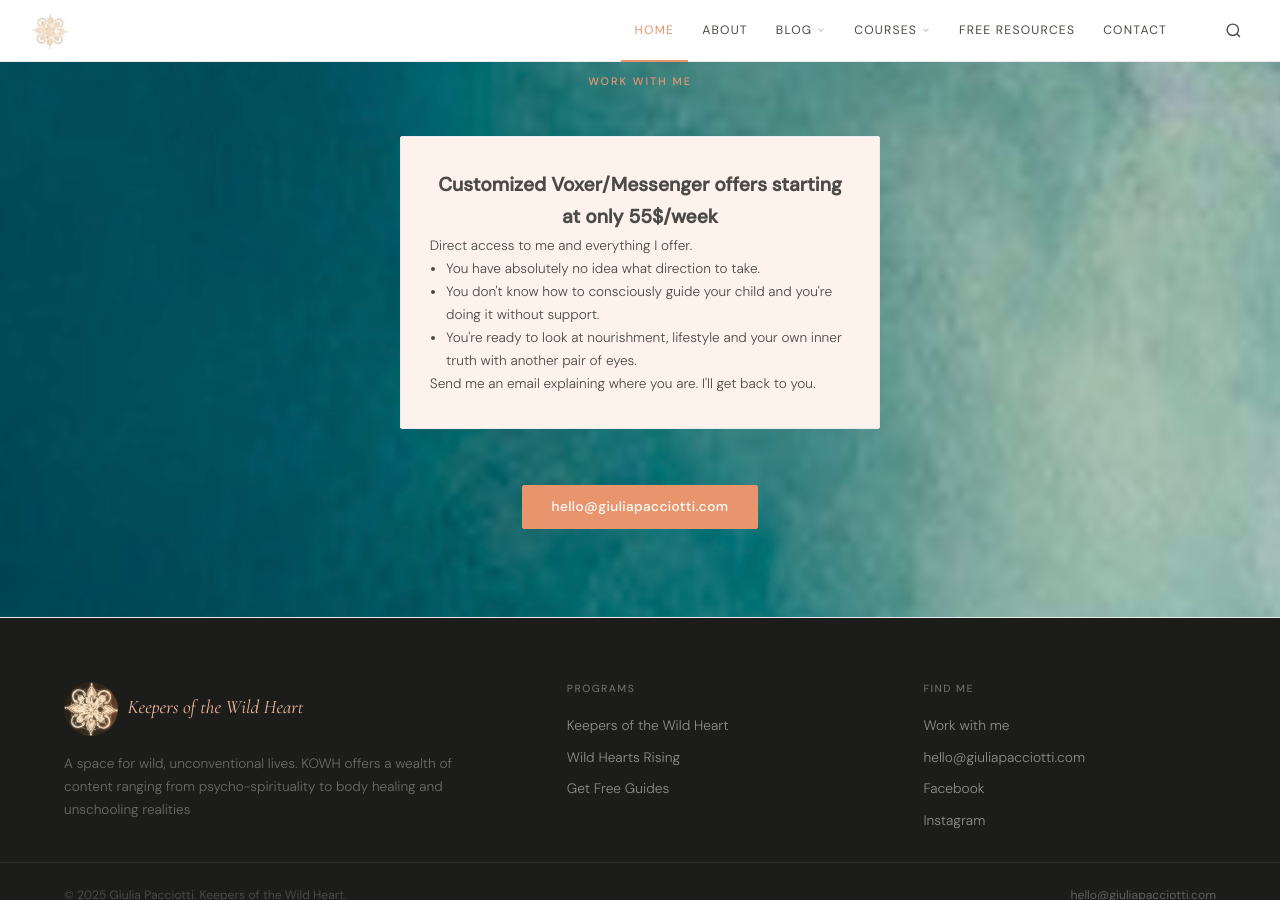
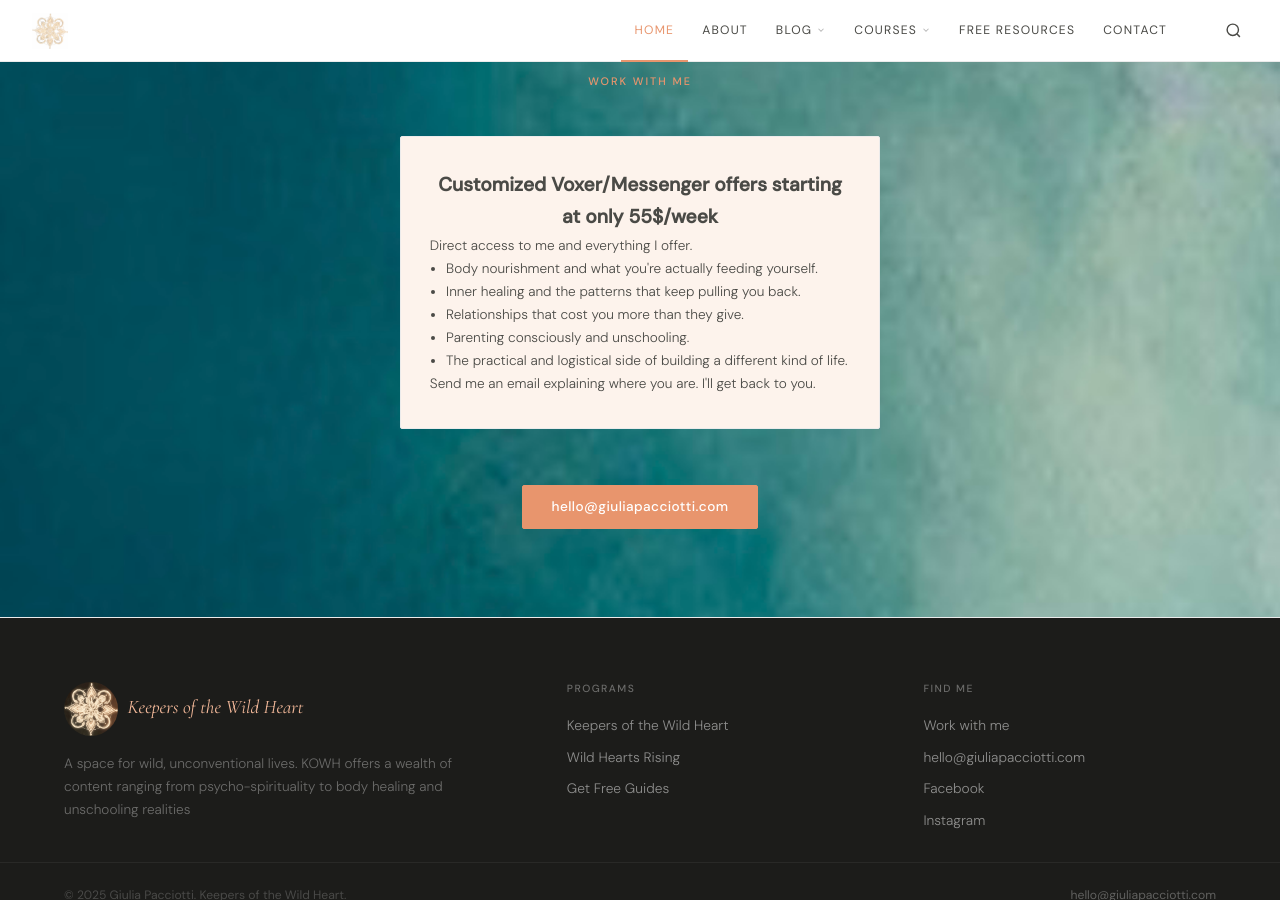
Before and after one commit to Blubell26/giuliapacciotti.com, a Jekyll site: the page built from index.html, in a window 1280 px wide and 900 px high, scrolled down 2889 px. Built offline with Jekyll 4.4.1, drawn with Linux system fonts in a browser that asks for light colours.

Commit message:
Update index.html

```diff
--- a/index.html
+++ b/index.html
@@ -337,10 +337,12 @@ footer { background:var(--dark); color:white; padding:4rem 4rem 2rem; display:gr
       <p class="work-desc" style="text-align:center; font-weight:bold; font-size:1.2em;">Customized Voxer/Messenger offers starting at only 55$/week</p>
       <p class="work-desc">Direct access to me and everything I offer.</p>
       <ul class="work-desc" style="padding-left:1.2em;">
-        <li>You have absolutely no idea what direction to take.</li>
-        <li>You don't know how to consciously guide your child and you're doing it without support.</li>
-        <li>You're ready to look at nourishment, lifestyle and your own inner truth with another pair of eyes.</li>
-      </ul>
+  <li>Body nourishment and what you're actually feeding yourself.</li>
+  <li>Inner healing and the patterns that keep pulling you back.</li>
+  <li>Relationships that cost you more than they give.</li>
+  <li>Parenting consciously and unschooling.</li>
+  <li>The practical and logistical side of building a different kind of life.</li>
+</ul>
       <p class="work-desc">Send me an email explaining where you are. I'll get back to you.</p>
     </div>
   </div>
```
